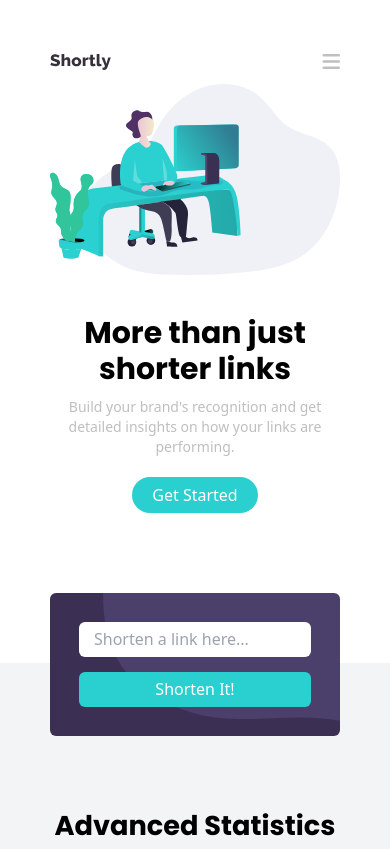
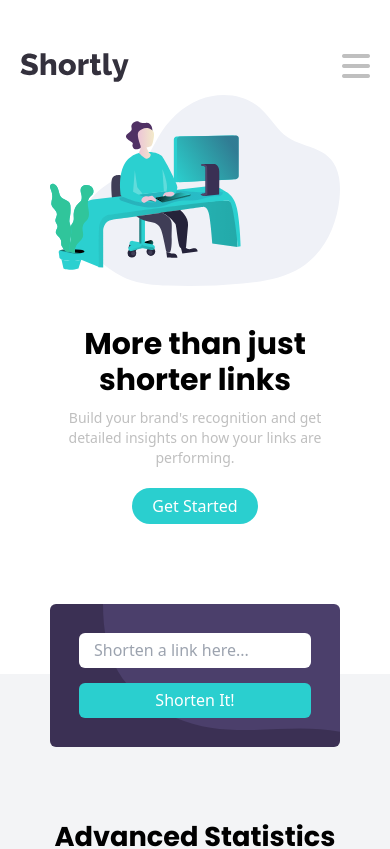
Before and after one commit to cjislegit/shortly, a React (Vite) app: page / in a window 390 px wide. Shown: the top 849 px of the page. Built offline with nearby package versions, Linux system fonts and the light colour scheme.

Commit message:
Resized logo and menu icon on hero

```diff
--- a/src/components/NavBar.jsx
+++ b/src/components/NavBar.jsx
@@ -2,10 +2,10 @@ import mobileLogo from '../assets/images/logo.svg';
 
 const NavBar = () => {
   return (
-    <nav className='flex justify-between mt-[50px] items-center poppins-medium px-[50px]'>
+    <nav className='flex justify-between mt-[50px] items-center poppins-medium px-[20px]'>
       <div className=' lg:flex lg:w-[50%] lg:gap-[40px] lg:pl-[90px]'>
         <img
-          className='h-auto w-[50%] lg:w-[20%] lg:max-w-[95px]'
+          className='h-auto w-[90%] lg:w-[20%] lg:max-w-[95px]'
           src={mobileLogo}
           alt='Shortly logo'
         />
@@ -16,7 +16,7 @@ const NavBar = () => {
         </ul>
       </div>
       <div className='text-custom-gray lg:w-[50%] lg:flex justify-end lg:pr-[90px]'>
-        <i className='fa-solid fa-bars fa-lg lg:hidden'></i>
+        <i className='fa-solid fa-bars fa-2x lg:hidden'></i>
         <ul className='hidden lg:flex lg:gap-[30px] items-center'>
           <li>Login</li>
           <li className='bg-custom-cyan text-white px-[20px] py-[6px] rounded-3xl'>
```
